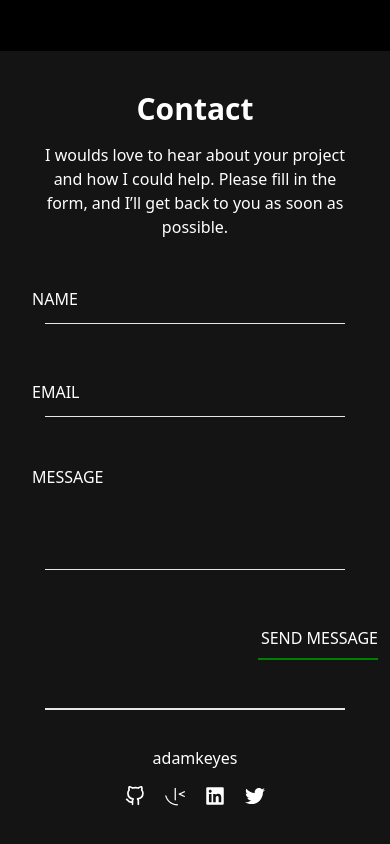
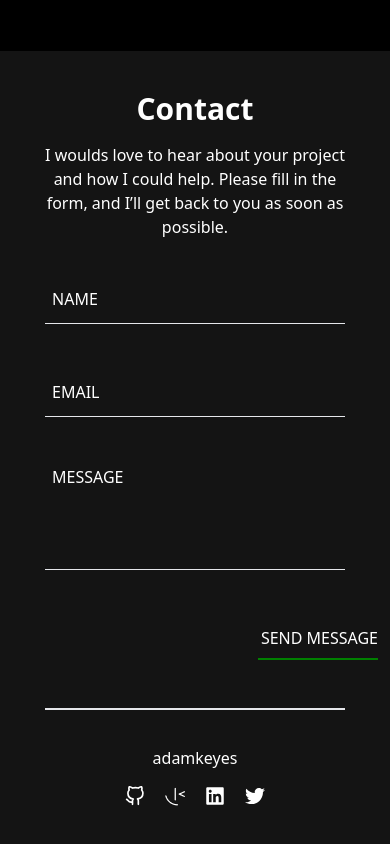
Before and after one commit to tiwavaldese/portfolio-project-for-developers, a React (Vite) app: page / in a window 390 px wide. Shown: the part 4067-4911 px from the top of the page. Built offline with nearby package versions, Linux system fonts and the light colour scheme.

Commit message:
arrange the form

```diff
--- a/src/components/Footer.jsx
+++ b/src/components/Footer.jsx
@@ -21,19 +21,19 @@ const Footer = () => {
           <div className='flex flex-col  items-justify md:items-center lg:items-end '>
             <div className='flex flex-col justify-center'>
             <div className=' py-8 '>
-              <span className=' ml-5 '>NAME</span>
+              <span className=' ml-10 md:ml-5 lg:ml-5 '>NAME</span>
               <div className='flex justify-center'>
               <hr className=' w-[300px] md:w-[500px] mt-3 '/>
               </div>
             </div>
             <div className=' py-6 '>
-            <span className=' ml-5 '>EMAIL</span>
+            <span className=' ml-10 md:ml-5 lg:ml-5 '>EMAIL</span>
             <div className='flex justify-center'>
               <hr className=' w-[300px] md:w-[500px] mt-3 '/>
               </div>
             </div>
             <div className=' py-6 '>
-            <span className=' ml-5 '>MESSAGE</span>
+            <span className=' ml-10 md:ml-5 lg:ml-5 '>MESSAGE</span>
             <div className='flex justify-center'>
               <hr className=' w-[300px] md:w-[500px] mt-20  '/>
               </div>
```
